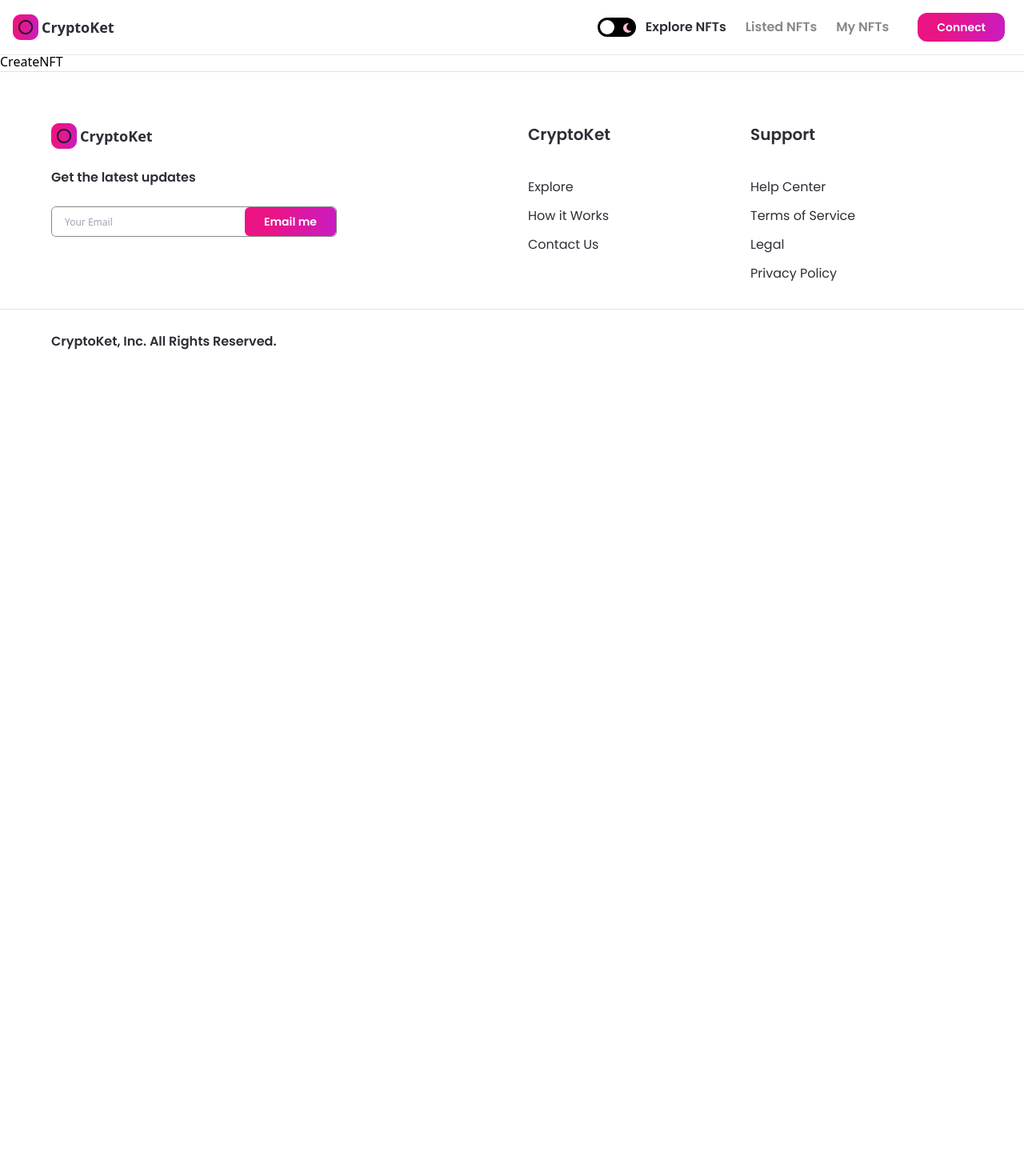
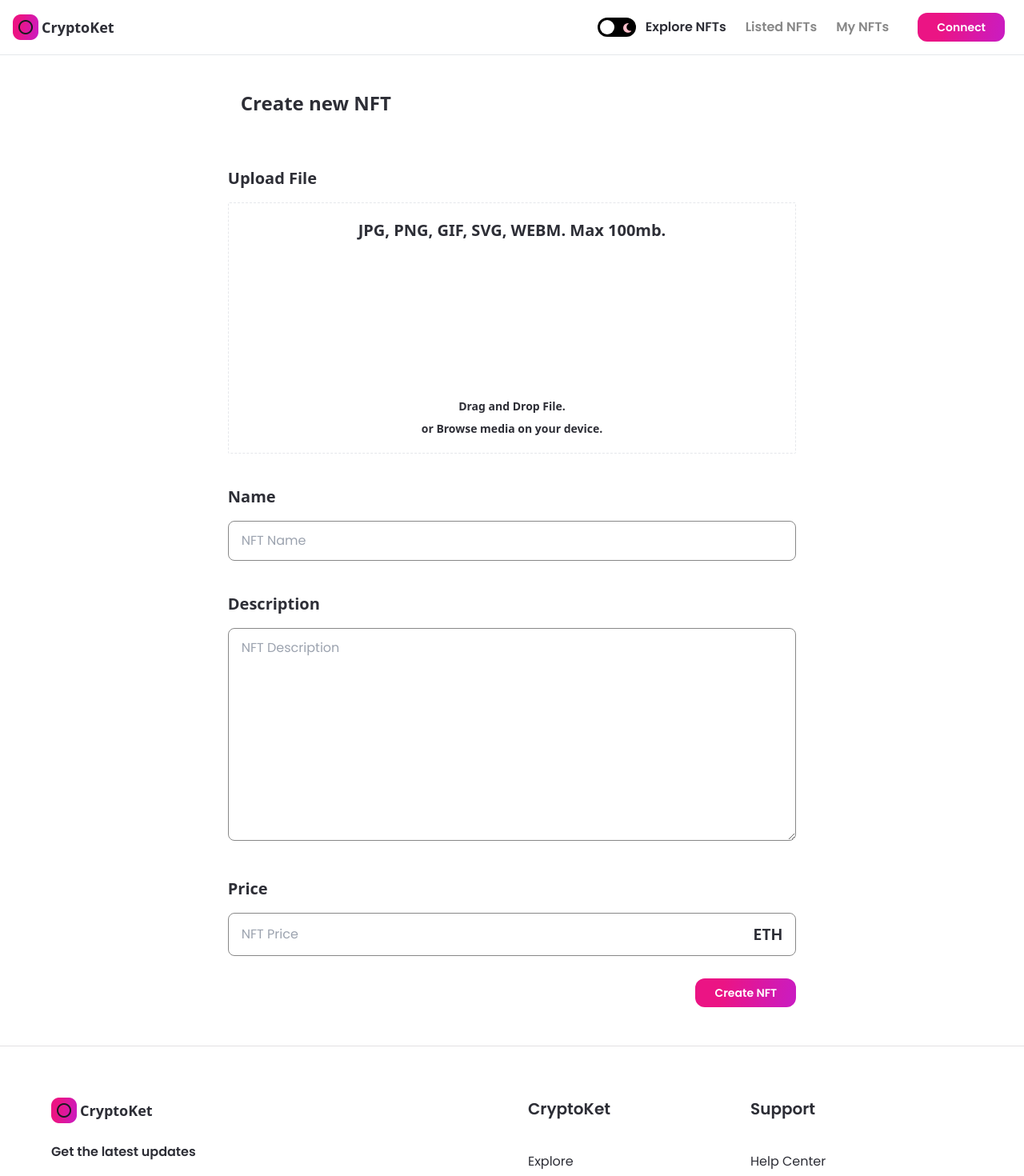
Before and after one commit to Davoud-Ghargozlou/davoud_nft_marketplace, a Next.js app: page /create-nft in a window 1280 px wide. Shown: the top 1470 px of the page at 80% size. Before the commit the page ends 800 px from the top, so only its background shows below. Built offline with nearby package versions, Linux system fonts and the light colour scheme.

Commit message:
Create NFT page Completed

```diff
--- /dev/null
+++ b/components/Input.jsx
@@ -0,0 +1,45 @@
+import React from 'react';
+
+const Input = ({ inputType, title, placeholder, handleClick }) => {
+  return (
+    <div className="mt-10 w-full">
+      <p className="font-poppons dark:text-white text-nft-black-1 font-semibold text-xl">
+        {title}
+      </p>
+
+      {inputType === 'number' ? (
+        <div
+          className="dark:bg-nft-black-1 bg-white border dark:border-nft-black-1 border-nft-gray-2
+        rounded-lg w-full outline-none font-poppins dark:text-white text-nft-gray-2 text-base mt-4 px-4 py-3 flexBetween flex-row"
+        >
+          <input
+            type="number"
+            className="flex w-full dark:bg-nft-black-1 bg-white outline-none"
+            placeholder={placeholder}
+            onChange={handleClick}
+          />
+          <p className="font-poppons dark:text-white text-nft-black-1 font-semibold text-xl">
+            ETH
+          </p>
+        </div>
+      ) : inputType === 'textarea' ? (
+        <textarea
+          rows={10}
+          className="dark:bg-nft-black-1 bg-white border dark:border-nft-black-1 border-nft-gray-2
+            rounded-lg w-full outline-none font-poppins dark:text-white text-nft-gray-2 text-base mt-4 px-4 py-3"
+          placeholder={placeholder}
+          onChange={handleClick}
+        />
+      ) : (
+        <input
+          className="dark:bg-nft-black-1 bg-white border dark:border-nft-black-1 border-nft-gray-2
+        rounded-lg w-full outline-none font-poppins dark:text-white text-nft-gray-2 text-base mt-4 px-4 py-3"
+          placeholder={placeholder}
+          onChange={handleClick}
+        />
+      )}
+    </div>
+  );
+};
+
+export default Input;
--- a/components/index.js
+++ b/components/index.js
@@ -4,5 +4,6 @@
 import Banner from './Banner';
 import CreatorCard from './CreatorCard';
 import NFTCard from './NFTCard';
+import Input from './Input';
 
-export { Navbar, Footer, Button, Banner, CreatorCard, NFTCard };
+export { Navbar, Footer, Button, Banner, CreatorCard, NFTCard, Input };
--- a/pages/create-nft.js
+++ b/pages/create-nft.js
@@ -1,7 +1,128 @@
-import React from 'react';
+import { useState, useMemo, useCallback, useContext } from 'react';
+import { useRouter } from 'next/router';
+import { useDropzone } from 'react-dropzone';
+import Image from 'next/image';
+import { useTheme } from 'next-themes';
+
+import { Button, Input } from '@/components';
+import images from '../assets/assets';
 
 const CreateNFT = () => {
-  return <div>CreateNFT</div>;
+  const [fileUrl, setFileUrl] = useState(null);
+  const [formInput, setFormInput] = useState({
+    price: '',
+    name: '',
+    description: '',
+  });
+  const { theme } = useTheme();
+
+  const onDrop = useCallback(() => {
+    //upload image to ipfs
+  }, []);
+
+  const {
+    getRootProps,
+    getInputProps,
+    isDragActive,
+    isDragAccept,
+    isDragReject,
+  } = useDropzone({
+    onDrop,
+    accept: 'image/*',
+    maxSize: 5000000,
+  });
+
+  //* Only when one of these changes we are gonna recompute the output of this fn
+  const fileStyle = useMemo(
+    () =>
+      `dark:bg-nft-black-1 bg-white border dark:border-white border-nft-grey-2
+    flex flex-col items-center p-5 rounded-sm border-dashed
+    ${isDragActive && 'border-file-active'}
+    ${isDragAccept && 'border-file-accept'}
+    ${isDragReject && 'border-file-reject'}
+    `,
+    [isDragActive, isDragAccept, isDragReject]
+  );
+  console.log(setFormInput);
+
+  return (
+    <div className="flex justify-center sm:px-4 p-12">
+      <div className="w-3/5 md:w-full">
+        <h1 className="font-poppons dark:text-white text-nft-black-1 text-2xl minlg:text-4xl font-semibold ml-4 xs:ml-0">
+          Create new NFT
+        </h1>
+        <div className="mt-16">
+          <p className="font-poppons dark:text-white text-nft-black-1 font-semibold text-xl">
+            Upload File
+          </p>
+          <div className="mt-4">
+            <div {...getRootProps()} className={fileStyle}>
+              <input {...getInputProps()} />
+              <div className="flexCenter flex-col text-center">
+                <p className="font-poppons dark:text-white text-nft-black-1 font-semibold text-xl">
+                  JPG, PNG, GIF, SVG, WEBM. Max 100mb.
+                </p>
+                <div className="my-12 w-full flex justify-center">
+                  <Image
+                    src={images.upload}
+                    width={100}
+                    height={100}
+                    objectFit="contain"
+                    alt="file upload"
+                    className={theme === 'light' && 'filter invert'}
+                  />
+                </div>
+                <p className="font-poppons dark:text-white text-nft-black-1 font-semibold text-sm">
+                  Drag and Drop File.
+                </p>
+                <p className="font-poppons dark:text-white text-nft-black-1 font-semibold text-sm mt-2">
+                  or Browse media on your device.
+                </p>
+              </div>
+            </div>
+            {fileUrl && (
+              <aside>
+                <div>
+                  <img src={fileUrl} alt="asset_file" />
+                </div>
+              </aside>
+            )}
+          </div>
+        </div>
+        <Input
+          inputType="input"
+          title="Name"
+          placeholder="NFT Name"
+          handleClick={() => {}}
+        />
+        <Input
+          inputType="textarea"
+          title="Description"
+          placeholder="NFT Description"
+          handleClick={(e) =>
+            setFormInput({ ...formInput, name: e.target.value })
+          }
+        />
+        <Input
+          inputType="number"
+          title="Price"
+          placeholder="NFT Price"
+          handleClick={(e) =>
+            setFormInput({ ...formInput, description: e.target.value })
+          }
+        />
+        <div className="mt-7 w-full flex justify-end">
+          <Button
+            classStyles="rounded-xl"
+            btnName="Create NFT"
+            handleClick={(e) =>
+              setFormInput({ ...formInput, price: e.target.value })
+            }
+          />
+        </div>
+      </div>
+    </div>
+  );
 };
 
 export default CreateNFT;
```
